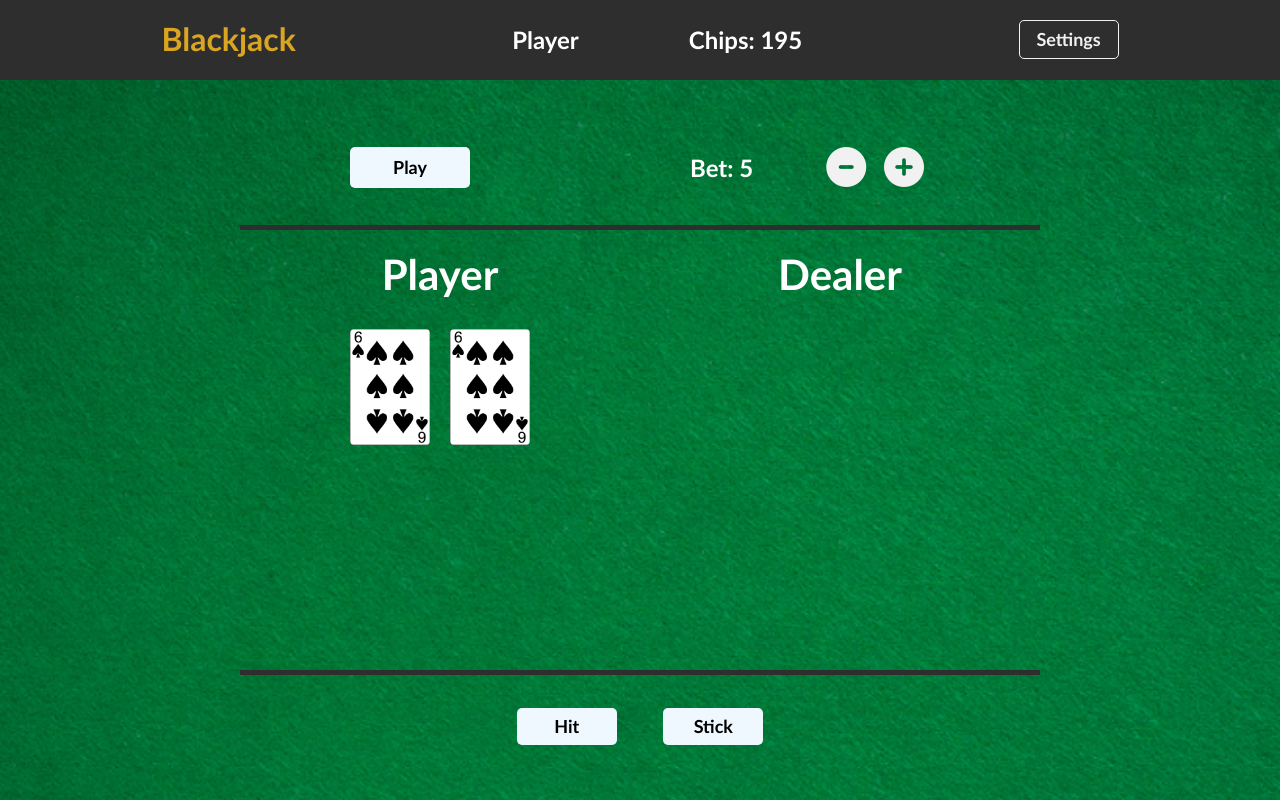
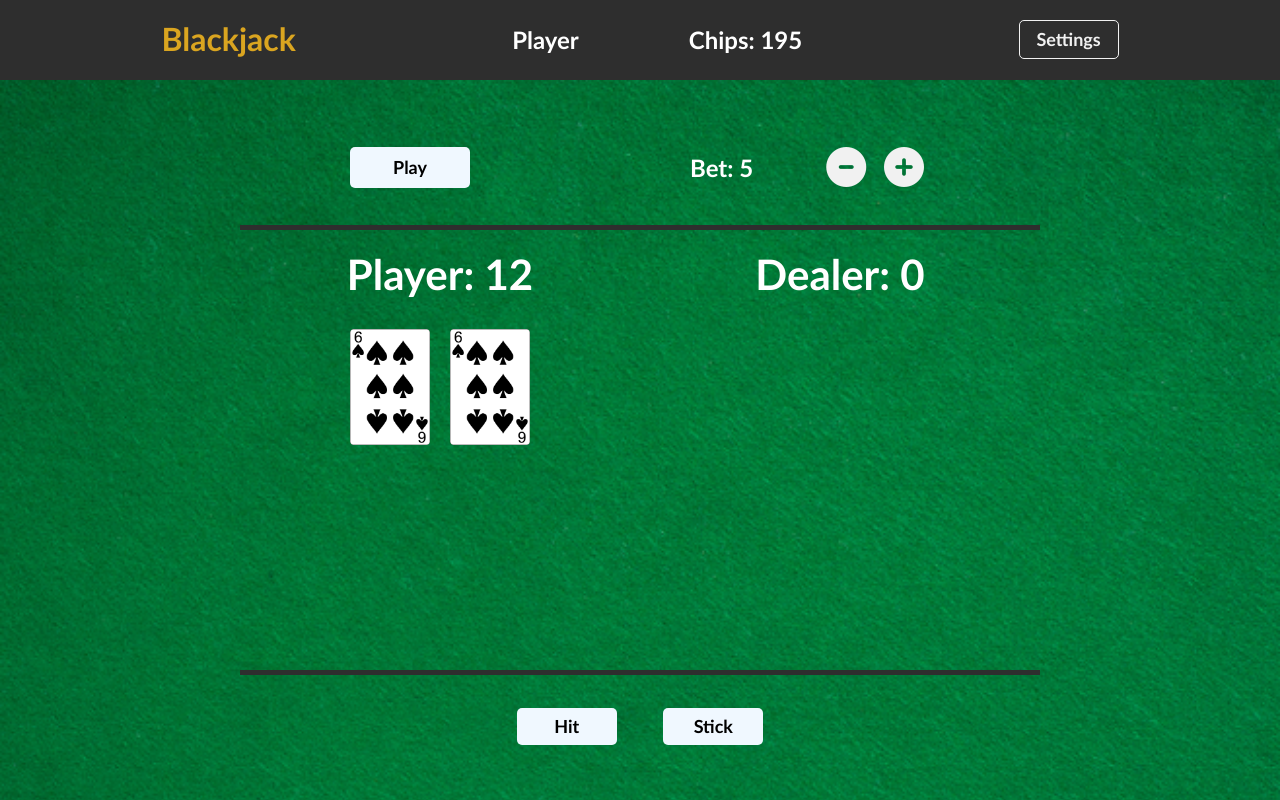
Before and after one commit to BlakeMatthew32/blackjack-game, a plain HTML site: page index.html in a window 1280 px wide. Both pictures are taken after a click on the button "Play". Drawn offline with nearby package versions, Linux system fonts and the light colour scheme.

Commit message:
Render the current total to screen

```diff
--- a/index.html
+++ b/index.html
@@ -29,13 +29,13 @@
 
             <div class="game-section">
                 <div class="player card-containers">
-                    <h3>Player <span id="player-total"></span></h3>
+                    <h3>Player: <span id="player-total">0</span></h3>
                     <div class="player-cards" id="player-cards">
 
                     </div>
                 </div>
                 <div class="dealer card-containers">
-                    <h3>Dealer <span id="dealer-total"></span></h3>
+                    <h3>Dealer: <span id="dealer-total">0</span></h3>
                     <div class="dealer-cards" id="dealer-cards">
 
                     </div>
--- a/index.js
+++ b/index.js
@@ -89,6 +89,8 @@ const stickBtn = document.getElementById("stick-btn")
 // html elements
 const playerName = document.getElementById("player-name")
 const playerChips = document.getElementById("player-chips")
+const playerTotal = document.getElementById("player-total")
+const dealerTotal = document.getElementById("dealer-total")
 const betAmount = document.getElementById("bet-amount")
 const playerCardDiv = document.getElementById("player-cards")
 const dealerCardDiv = document.getElementById("dealer-cards")
@@ -150,6 +152,9 @@ function playerRenderGame() {
         img.src = playersCards[i]
         playerCardDiv.appendChild(img)
     }
+
+    playerTotal.textContent = playerSum
+
     playerBust = playerSum > 21
     playerBlackJack = playerSum === 21
 
@@ -165,6 +170,9 @@ function dealerRenderGame() {
         img.src = dealersCards[i]
         dealerCardDiv.appendChild(img)
     }
+
+    dealerTotal.textContent = dealerSum
+
     dealerBust = dealerSum > 21
 }
 
```
